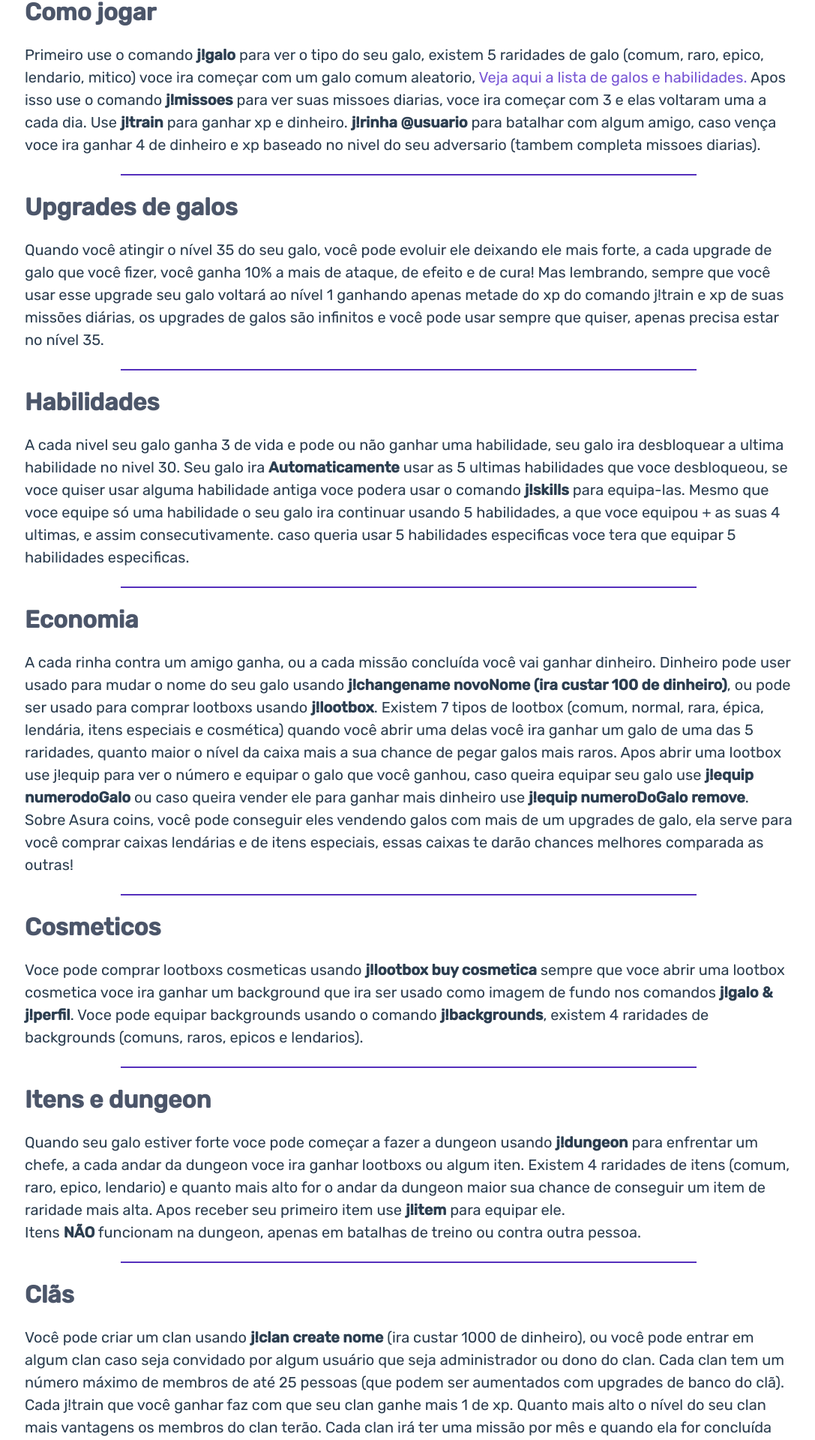
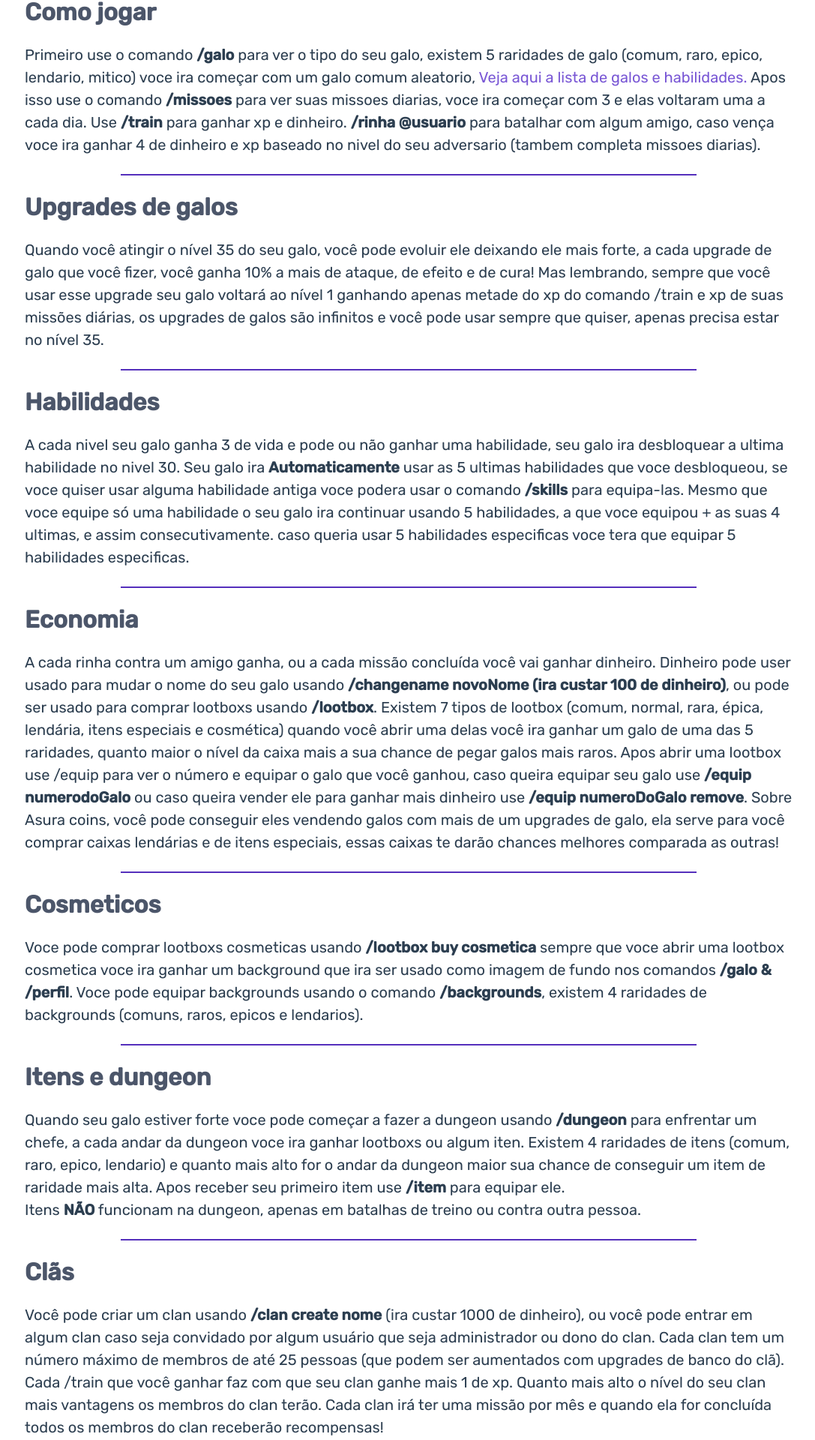
Before and after one commit to Acnologla/asura-site, a Vue app: page /asura-site/tutorial in a window 1280 px wide. Shown: the part 124-2044 px from the top of the page at 75% size, without its empty margins (95-1182 px from the left). Built offline with nearby package versions, Linux system fonts and the light colour scheme.

Commit message:
Fixed commands

```diff
--- a/package.json
+++ b/package.json
@@ -3,9 +3,9 @@
   "version": "0.1.0",
   "private": true,
   "scripts": {
-    "serve": "vue-cli-service serve",
-    "build": "vue-cli-service build",
-    "lint": "vue-cli-service lint"
+    "serve": "SET NODE_OPTIONS=--openssl-legacy-provider && vue-cli-service serve",
+    "build": "SET NODE_OPTIONS=--openssl-legacy-provider && vue-cli-service build",
+    "lint": "SET NODE_OPTIONS=--openssl-legacy-provider && vue-cli-service lint"
   },
   "dependencies": {
     "@fortawesome/fontawesome-svg-core": "^1.2.34",
--- a/src/components/Command.vue
+++ b/src/components/Command.vue
@@ -2,7 +2,7 @@
   <div class="command">
     <div class="commandContainer" @click="() => (active = !active)">
       <div>
-        <p class="commandTitle">{{ command.aliases[0] }}</p>
+        <p class="commandTitle">{{ command.name }}</p>
         <p class="commandHelp">{{ command.help }}</p>
       </div>
       <div class="is-hidden-mobile" style="margin-left: auto">
@@ -19,8 +19,6 @@
       </div>
     </div>
     <div class="commandInfo" v-if="active">
-      <p>Outras alternativas: <span style="color:#7957d5" v-for="(aliase,i) in command.aliases.slice(1)" :key=i>{{aliase}}{{i == command.aliases.length-2 ? "" :  ","}} </span> </p>
-      <p>Exemplo de uso: {{ command.usage }}</p>
       <p>Cooldown: {{ command.cooldown }} segundos</p>
     </div>
   </div>
@@ -52,13 +50,13 @@
 .commandHelp {
   font-size: 20px;
 }
-[data-theme="dark"] .command{
-  background-color: #1D1F21;
+[data-theme="dark"] .command {
+  background-color: #1d1f21;
 }
 @media screen and (min-width: 1024px) {
-.command:hover {
-  opacity: 0.7;
-}
+  .command:hover {
+    opacity: 0.7;
+  }
 }
 </style>
 <script>
--- a/src/views/RinhaTutorial.vue
+++ b/src/views/RinhaTutorial.vue
@@ -3,92 +3,171 @@
     <section>
       <h2 class="title">Como jogar</h2>
       <p class="aboutDescription">
-        Primeiro use o comando <span class="bold">j!galo</span> para ver o tipo do seu
-        galo, existem 5 raridades de galo (comum, raro, epico, lendario, mitico) voce ira começar
-        com um galo comum aleatorio,
+        Primeiro use o comando <span class="bold">/galo</span> para ver o tipo
+        do seu galo, existem 5 raridades de galo (comum, raro, epico, lendario,
+        mitico) voce ira começar com um galo comum aleatorio,
         <router-link target="_blank" :to="{ name: 'Galos' }"
           >Veja aqui a lista de galos e habilidades.</router-link
         >
-        Apos isso use o comando <span class="bold">j!missoes</span> para ver suas missoes
-        diarias, voce ira começar com 3 e elas voltaram uma a cada dia. Use
-        <span class="bold">j!train</span> para ganhar xp e dinheiro.
-        <span class="bold">j!rinha @usuario</span> para batalhar com algum amigo, caso
-        vença voce ira ganhar 4 de dinheiro e xp baseado no nivel do seu adversario
-        (tambem completa missoes diarias).
+        Apos isso use o comando <span class="bold">/missoes</span> para ver suas
+        missoes diarias, voce ira começar com 3 e elas voltaram uma a cada dia.
+        Use <span class="bold">/train</span> para ganhar xp e dinheiro.
+        <span class="bold">/rinha @usuario</span> para batalhar com algum amigo,
+        caso vença voce ira ganhar 4 de dinheiro e xp baseado no nivel do seu
+        adversario (tambem completa missoes diarias).
       </p>
     </section>
-    <hr style="margin-left: 10vw; margin-right: 10vw; background-color: #552fbc" />
+    <hr
+      style="margin-left: 10vw; margin-right: 10vw; background-color: #552fbc"
+    />
     <section>
       <h2 class="title">Upgrades de galos</h2>
       <p class="aboutDescription">
-        Quando você atingir o nível 35 do seu galo, você pode evoluir ele deixando ele mais forte, a cada upgrade de galo que você fizer, você ganha 10% a mais de ataque, de efeito e de cura! Mas lembrando, sempre que você usar esse upgrade seu galo voltará ao nível 1 ganhando apenas metade do xp do comando j!train e xp de suas missões diárias, os upgrades de galos são infinitos e você pode usar sempre que quiser, apenas precisa estar no nível 35.
+        Quando você atingir o nível 35 do seu galo, você pode evoluir ele
+        deixando ele mais forte, a cada upgrade de galo que você fizer, você
+        ganha 10% a mais de ataque, de efeito e de cura! Mas lembrando, sempre
+        que você usar esse upgrade seu galo voltará ao nível 1 ganhando apenas
+        metade do xp do comando /train e xp de suas missões diárias, os upgrades
+        de galos são infinitos e você pode usar sempre que quiser, apenas
+        precisa estar no nível 35.
       </p>
     </section>
-    <hr style="margin-left: 10vw; margin-right: 10vw; background-color: #552fbc" />
+    <hr
+      style="margin-left: 10vw; margin-right: 10vw; background-color: #552fbc"
+    />
     <section>
       <h2 class="title">Habilidades</h2>
       <p class="aboutDescription">
-        A cada nivel seu galo ganha 3 de vida e pode ou não ganhar uma habilidade, seu
-        galo ira desbloquear a ultima habilidade no nivel 30. Seu galo ira
-        <span class="bold">Automaticamente</span> usar as 5 ultimas habilidades que voce
-        desbloqueou, se voce quiser usar alguma habilidade antiga voce podera usar o
-        comando <span class="bold">j!skills</span> para equipa-las. Mesmo que voce equipe
-        só uma habilidade o seu galo ira continuar usando 5 habilidades, a que voce
-        equipou + as suas 4 ultimas, e assim consecutivamente. caso queria usar 5
-        habilidades especificas voce tera que equipar 5 habilidades especificas.
+        A cada nivel seu galo ganha 3 de vida e pode ou não ganhar uma
+        habilidade, seu galo ira desbloquear a ultima habilidade no nivel 30.
+        Seu galo ira
+        <span class="bold">Automaticamente</span> usar as 5 ultimas habilidades
+        que voce desbloqueou, se voce quiser usar alguma habilidade antiga voce
+        podera usar o comando <span class="bold">/skills</span> para equipa-las.
+        Mesmo que voce equipe só uma habilidade o seu galo ira continuar usando
+        5 habilidades, a que voce equipou + as suas 4 ultimas, e assim
+        consecutivamente. caso queria usar 5 habilidades especificas voce tera
+        que equipar 5 habilidades especificas.
       </p>
     </section>
-    <hr style="margin-left: 10vw; margin-right: 10vw; background-color: #552fbc" />
+    <hr
+      style="margin-left: 10vw; margin-right: 10vw; background-color: #552fbc"
+    />
     <section>
       <h2 class="title">Economia</h2>
       <p class="aboutDescription">
-        A cada rinha contra um amigo ganha, ou a cada missão concluída você vai ganhar dinheiro. Dinheiro pode user usado para mudar o nome do seu galo usando <span class="bold">j!changename novoNome (ira custar 100 de dinheiro)</span>, ou pode ser usado para comprar lootboxs usando <span class="bold">j!lootbox</span>. Existem 7 tipos de lootbox (comum, normal, rara, épica, lendária, itens especiais e cosmética) quando você abrir uma delas você ira ganhar um galo de uma das 5 raridades, quanto maior o nível da caixa mais a sua chance de pegar galos mais raros. Apos abrir uma lootbox use j!equip para ver o número e equipar o galo que você ganhou, caso queira equipar seu galo use <span class="bold"> j!equip numerodoGalo</span> ou caso queira vender ele para ganhar mais dinheiro use <span class="bold">j!equip numeroDoGalo remove</span>. Sobre Asura coins, você pode conseguir eles vendendo galos com mais de um upgrades de galo, ela serve para você comprar caixas lendárias e de itens especiais, essas caixas te darão chances melhores comparada as outras!
+        A cada rinha contra um amigo ganha, ou a cada missão concluída você vai
+        ganhar dinheiro. Dinheiro pode user usado para mudar o nome do seu galo
+        usando
+        <span class="bold"
+          >/changename novoNome (ira custar 100 de dinheiro)</span
+        >, ou pode ser usado para comprar lootboxs usando
+        <span class="bold">/lootbox</span>. Existem 7 tipos de lootbox (comum,
+        normal, rara, épica, lendária, itens especiais e cosmética) quando você
+        abrir uma delas você ira ganhar um galo de uma das 5 raridades, quanto
+        maior o nível da caixa mais a sua chance de pegar galos mais raros. Apos
+        abrir uma lootbox use /equip para ver o número e equipar o galo que você
+        ganhou, caso queira equipar seu galo use
+        <span class="bold"> /equip numerodoGalo</span> ou caso queira vender ele
+        para ganhar mais dinheiro use
+        <span class="bold">/equip numeroDoGalo remove</span>. Sobre Asura coins,
+        você pode conseguir eles vendendo galos com mais de um upgrades de galo,
+        ela serve para você comprar caixas lendárias e de itens especiais, essas
+        caixas te darão chances melhores comparada as outras!
       </p>
     </section>
-    <hr style="margin-left: 10vw; margin-right: 10vw; background-color: #552fbc" />
-     <section>
+    <hr
+      style="margin-left: 10vw; margin-right: 10vw; background-color: #552fbc"
+    />
+    <section>
       <h2 class="title">Cosmeticos</h2>
       <p class="aboutDescription">
-          Voce pode comprar lootboxs cosmeticas usando <span class="bold">j!lootbox buy cosmetica</span>
-          sempre que voce abrir uma lootbox cosmetica voce ira ganhar um background
-          que ira ser usado como imagem de fundo nos comandos <span class="bold">j!galo & j!perfil</span>. Voce pode equipar backgrounds usando o comando <span class="bold">j!backgrounds</span>, existem 4 raridades de backgrounds (comuns, raros, epicos e lendarios).
+        Voce pode comprar lootboxs cosmeticas usando
+        <span class="bold">/lootbox buy cosmetica</span> sempre que voce abrir
+        uma lootbox cosmetica voce ira ganhar um background que ira ser usado
+        como imagem de fundo nos comandos
+        <span class="bold">/galo & /perfil</span>. Voce pode equipar backgrounds
+        usando o comando <span class="bold">/backgrounds</span>, existem 4
+        raridades de backgrounds (comuns, raros, epicos e lendarios).
       </p>
     </section>
-    <hr style="margin-left: 10vw; margin-right: 10vw; background-color: #552fbc" />
+    <hr
+      style="margin-left: 10vw; margin-right: 10vw; background-color: #552fbc"
+    />
     <section>
       <h2 class="title">Itens e dungeon</h2>
       <p class="aboutDescription">
         Quando seu galo estiver forte voce pode começar a fazer a dungeon usando
-        <span class="bold">j!dungeon</span> para enfrentar um chefe, a cada andar da
-        dungeon voce ira ganhar lootboxs ou algum iten. Existem 4 raridades de itens
-        (comum, raro, epico, lendario) e quanto mais alto for o andar da dungeon maior sua
-        chance de conseguir um item de raridade mais alta. Apos receber seu primeiro item
-        use <span class="bold">j!item</span> para equipar ele. <br />
-        Itens <span class="bold">NÃO</span> funcionam na dungeon, apenas em batalhas de
-        treino ou contra outra pessoa.
+        <span class="bold">/dungeon</span> para enfrentar um chefe, a cada andar
+        da dungeon voce ira ganhar lootboxs ou algum iten. Existem 4 raridades
+        de itens (comum, raro, epico, lendario) e quanto mais alto for o andar
+        da dungeon maior sua chance de conseguir um item de raridade mais alta.
+        Apos receber seu primeiro item use <span class="bold">/item</span> para
+        equipar ele. <br />
+        Itens <span class="bold">NÃO</span> funcionam na dungeon, apenas em
+        batalhas de treino ou contra outra pessoa.
       </p>
     </section>
-    <hr style="margin-left: 10vw; margin-right: 10vw; background-color: #552fbc" />
+    <hr
+      style="margin-left: 10vw; margin-right: 10vw; background-color: #552fbc"
+    />
     <section>
       <h2 class="title">Clãs</h2>
       <p class="aboutDescription">
-Você pode criar um clan usando <span class="bold">j!clan create nome</span> (ira custar 1000 de dinheiro), ou você pode entrar em algum clan caso seja convidado por algum usuário que seja administrador ou  dono do clan. Cada clan tem um número máximo de membros de até 25 pessoas (que podem ser aumentados com upgrades de banco do clã). Cada j!train que você ganhar faz com que seu clan ganhe mais 1 de xp. Quanto mais alto o nível do seu clan mais vantagens os membros do clan terão. Cada clan irá ter uma missão por mês e quando ela for concluída todos os membros do clan receberão recompensas!<br>Use <span class="bold">j!clan banco</span> para abrir o banco do clan, o banco do clan serve para você juntar dinheiro e comprar novas vantagens extras para o clan, todos os membros podem depositar dinheiro para ajudar o clan, com o dinheiro do banco vocês poderão comprar alguns upgrades  disponiveis.</p>
+        Você pode criar um clan usando
+        <span class="bold">/clan create nome</span> (ira custar 1000 de
+        dinheiro), ou você pode entrar em algum clan caso seja convidado por
+        algum usuário que seja administrador ou dono do clan. Cada clan tem um
+        número máximo de membros de até 25 pessoas (que podem ser aumentados com
+        upgrades de banco do clã). Cada /train que você ganhar faz com que seu
+        clan ganhe mais 1 de xp. Quanto mais alto o nível do seu clan mais
+        vantagens os membros do clan terão. Cada clan irá ter uma missão por mês
+        e quando ela for concluída todos os membros do clan receberão
+        recompensas!<br />Use <span class="bold">/clan banco</span> para abrir o
+        banco do clan, o banco do clan serve para você juntar dinheiro e comprar
+        novas vantagens extras para o clan, todos os membros podem depositar
+        dinheiro para ajudar o clan, com o dinheiro do banco vocês poderão
+        comprar alguns upgrades disponiveis.
+      </p>
     </section>
-    <hr style="margin-left: 10vw; margin-right: 10vw; background-color: #552fbc" />
-       <section>
+    <hr
+      style="margin-left: 10vw; margin-right: 10vw; background-color: #552fbc"
+    />
+    <section>
       <h2 class="title">Arenas</h2>
       <p class="aboutDescription">
-Você pode comprar um ingresso para a arena por 500 de dinheiro, na arena você irá batalhar com outros players que podem ter níveis e itens (caso tenha um) maiores ou menores que o seu. O seu galo precisa ser no minímo level 5 para poder batalhar na arena. Se você perder 3 vezes você ira ganhar uma quantia de dinheiro e xp conforme o máximo de vitórias que você teve, cada vitória na arena te garantirá 80 de dinheiro e 20 de XP, se você chegar ao máximo de vitórias (12) na arena você vai ganhar 960 de dinheiro e 240 de xp para seu galo.
+        Você pode comprar um ingresso para a arena por 500 de dinheiro, na arena
+        você irá batalhar com outros players que podem ter níveis e itens (caso
+        tenha um) maiores ou menores que o seu. O seu galo precisa ser no minímo
+        level 5 para poder batalhar na arena. Se você perder 3 vezes você ira
+        ganhar uma quantia de dinheiro e xp conforme o máximo de vitórias que
+        você teve, cada vitória na arena te garantirá 80 de dinheiro e 20 de XP,
+        se você chegar ao máximo de vitórias (12) na arena você vai ganhar 960
+        de dinheiro e 240 de xp para seu galo.
       </p>
     </section>
-        <hr style="margin-left: 10vw; margin-right: 10vw; background-color: #552fbc" />
-     <section>
+    <hr
+      style="margin-left: 10vw; margin-right: 10vw; background-color: #552fbc"
+    />
+    <section>
       <h2 class="title">Upgrades</h2>
       <p class="aboutDescription">
-Você pode conseguir xp de upgrades usando o comando j!train, cada vez que você ganhar você ganha mais 1 de xp, quando atingir certa quantia de xp você pode escolher alguns upgrades que te darão novas vantagens, cada tipo de upgrade te leva a um caminho único, então escolha com cuidado pois não poderá ser escolhidos outra vez!      </p>
+        Você pode conseguir xp de upgrades usando o comando /train, cada vez que
+        você ganhar você ganha mais 1 de xp, quando atingir certa quantia de xp
+        você pode escolher alguns upgrades que te darão novas vantagens, cada
+        tipo de upgrade te leva a um caminho único, então escolha com cuidado
+        pois não poderá ser escolhidos outra vez!
+      </p>
     </section>
-        <hr style="margin-left: 10vw; margin-right: 10vw; background-color: #552fbc" />
-    <h2 class="title">Ainda tem alguma duvida? não hesite em entrar no meu <a href="https://discord.gg/tdVWQGV" target="_blank">Servidor de suporte</a>.</h2>
+    <hr
+      style="margin-left: 10vw; margin-right: 10vw; background-color: #552fbc"
+    />
+    <h2 class="title">
+      Ainda tem alguma duvida? não hesite em entrar no meu
+      <a href="https://discord.gg/tdVWQGV" target="_blank"
+        >Servidor de suporte</a
+      >.
+    </h2>
   </article>
 </template>
 <style scoped>
@@ -100,7 +179,7 @@ article {
 .bold {
   font-weight: 600;
 }
-[data-theme="dark"] .bold{
+[data-theme="dark"] .bold {
   color: #fff;
   font-weight: 500;
 }
```
Also changed, not shown: 10 other files (tests, documents, lock files or other folders).
